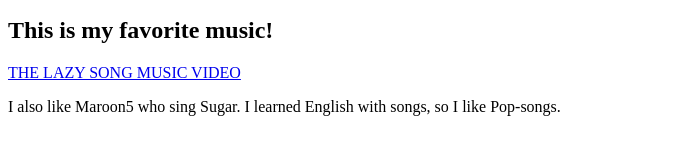
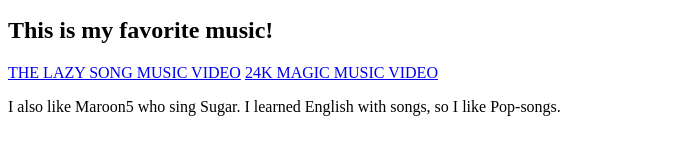
Before and after one commit to SeunpilKim/project1_seunpilkim, a plain HTML site: page image.html in a window 1280 px wide. Shown: the part 351-506 px from the top of the page, without its empty margins (0-681 px from the left). Drawn offline with Linux system fonts and the light colour scheme.

Commit message:
add more media

```diff
--- a/image.html
+++ b/image.html
@@ -16,6 +16,8 @@
 	And I love that point</p>
 	 <h2>This is my favorite music!</h2>
   <a href="https://www.youtube.com/watch?v=fLexgOxsZu0" target="_blank">THE LAZY SONG MUSIC VIDEO</a>
+	<a href="https://www.youtube.com/watch?v=UqyT8IEBkvY" target="_blank">24K MAGIC MUSIC VIDEO</a>
+
 	<p> I also like Maroon5 who sing Sugar. I learned English with songs, so I like Pop-songs.</p>
 </body>
 </html>
```
